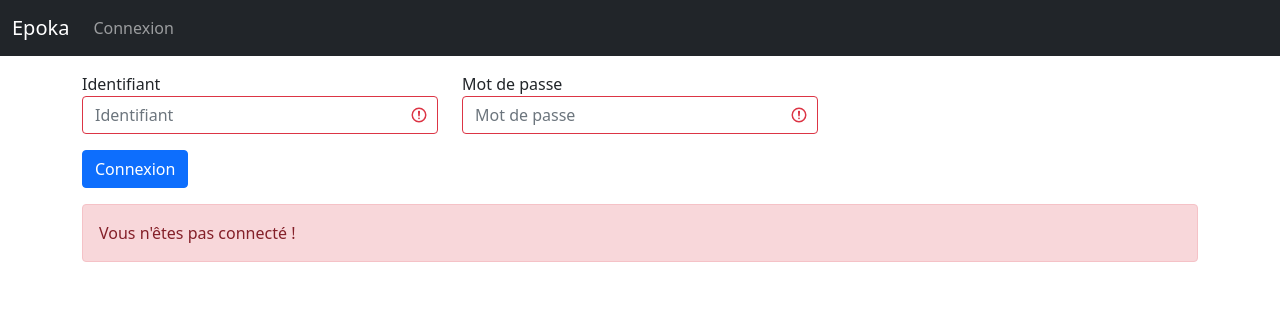
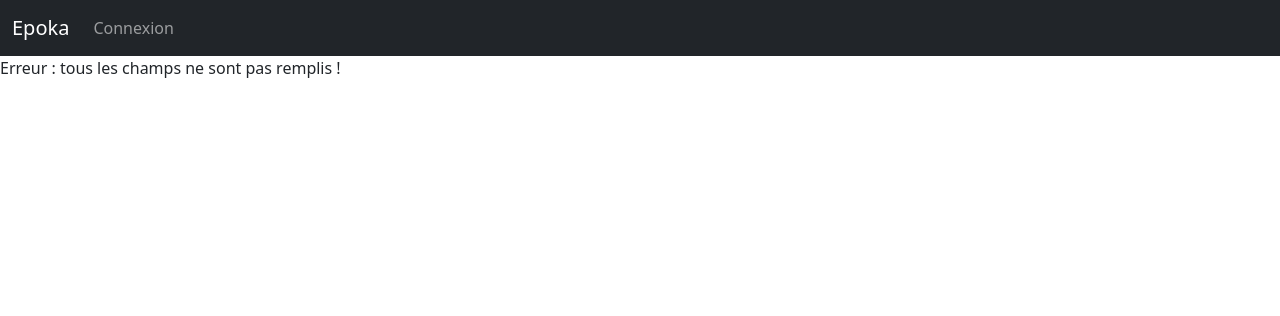
Before and after one commit to zarwax90/epoka, a PHP site: page /epoka/index.php?action=connexion in a window 1280 px wide. Shown: the top 316 px of the page. Run offline with PHP 8.4, Linux system fonts and the light colour scheme; a stand-in replaces the project's code that opens the database connection.

Commit message:
modification of the index and the navbar for the mvc

```diff
--- a/index.php
+++ b/index.php
@@ -1,46 +1,65 @@
-<!DOCTYPE html>
-<html lang="fr">
+<?php
+require('controller/controller.php');
 
-<head>
-    <meta charset="UTF-8">
-    <meta http-equiv="X-UA-Compatible" content="IE=edge">
-    <meta name="viewport" content="width=device-width, initial-scale=1.0">
-    <link rel="shortcut icon" href="images/dragon.png" />
-    <title>Identification</title>
-</head>
+if (isset($_GET['action'])) {
+    // Validation
+    if ($_GET['action'] == 'validation' and isset($_SESSION['id']) and $_SESSION['canValidate'] == 1) {
+        listValidation();
 
-<body>
-    <?php include("navbar.php"); ?>
+        // MAJ validation
+    } else if ($_GET['action'] == 'updateValidation' and isset($_SESSION['id']) and $_SESSION['canValidate'] == 1) {
+        if (!empty($_POST['valide'])) {
+            updateValidation($_POST['valide']);
+        } else {
+            echo 'Erreur : tous les champs ne sont pas remplis !';
+        }
 
-    <div class="container my-3">
+        // Payment
+    } else if ($_GET['action'] == 'payment' and isset($_SESSION['id']) and $_SESSION['canPay'] == 1) {
+        listPayment();
 
+        // MAJ payment
+    } else if ($_GET['action'] == 'updatePayment' and isset($_SESSION['id']) and $_SESSION['canPay'] == 1) {
+        if (!empty($_POST['valide'])) {
+            updatePayment($_POST['valide']);
+        } else {
+            echo 'Erreur : tous les champs ne sont pas remplis !';
+        }
 
+        // Parametre
+    } else if ($_GET['action'] == 'parametre' and isset($_SESSION['id']) and $_SESSION['canPay'] == 1) {
+        listSettings();
 
-        <?php if (isset($_SESSION['id'])) { ?>
-            <div class="alert alert-warning" role="alert">
-                Vous êtes connecté !
-            </div>
-        <?php } else { ?>
-            <form method="POST" action="php/connexion.php" class="was-validated">
-                <div class="row">
-                    <div class="form-group col-md-4 mb-3">
-                        <label for="inputPassword4">Identifiant</label>
-                        <input type="number" placeholder="Identifiant" class="form-control" id="id" name="id" min="1" required>
-                    </div>
-                    <div class="form-group col-md-4 mb-3">
-                        <label for="inputPassword4">Mot de passe</label>
-                        <input type="password" placeholder="Mot de passe" class="form-control" id="inputPassword4" name="mdp" required>
-                    </div>
-                </div>
-                <div class="mb-3">
-                    <button type="submit" class="btn btn-primary">Connexion</button>
-                </div>
-            </form>
-            <div class="alert alert-danger" role="alert">
-                Vous n'êtes pas connecté !
-            </div>
-        <?php } ?>
-    </div>
-</body>
+        // MAJ parametre
+    } else if ($_GET['action'] == 'updateSettings' and isset($_SESSION['id']) and $_SESSION['canPay'] == 1) {
+        if (!empty($_POST['inputKm']) && !empty($_POST['inputInd'])) {
+            updateSettings($_POST['inputKm'], $_POST['inputInd']);
+        } else {
+            echo 'Erreur : tous les champs ne sont pas remplis !';
+        }
 
-</html>
+        // Distance
+    } else if ($_GET['action'] == 'distance' and isset($_SESSION['id']) and $_SESSION['canPay'] == 1) {
+        if (!empty($_POST['ville1']) && !empty($_POST['ville2']) && !empty($_POST['km'])) {
+            distance($_POST['ville1'], $_POST['ville2'], $_POST['km']);
+        } else {
+            echo 'Erreur : tous les champs ne sont pas remplis !';
+        }
+
+        // Déconnexion
+    } else if ($_GET['action'] == 'deconnexion') {
+        deconnexion();
+
+        // Connexion
+    } else if ($_GET['action'] == 'connexion') {
+        if (!empty($_POST['id']) && !empty($_POST['password'])) {
+            getConnexion($_POST['id'], $_POST['password']);
+        } else {
+            echo 'Erreur : tous les champs ne sont pas remplis !';
+        }
+    } else {
+        header('Location: index.php');
+    }
+} else {
+    index();
+}
--- a/navbar.php
+++ b/navbar.php
@@ -1,6 +1,5 @@
 <?php
 session_start();
-include 'php/connexionBdd.php';
 ?>
 <!DOCTYPE html>
 <html lang="fr">
@@ -9,13 +8,14 @@ include 'php/connexionBdd.php';
     <meta charset="UTF-8">
     <meta http-equiv="X-UA-Compatible" content="IE=edge">
     <meta name="viewport" content="width=device-width, initial-scale=1.0">
+    <link rel="shortcut icon" href="public/images/dragon.png" />
     <link href="https://cdn.jsdelivr.net/npm/bootstrap@5.0.0-beta2/dist/css/bootstrap.min.css" rel="stylesheet" integrity="sha384-BmbxuPwQa2lc/FVzBcNJ7UAyJxM6wuqIj61tLrc4wSX0szH/Ev+nYRRuWlolflfl" crossorigin="anonymous">
 </head>
 
 <body>
     <nav class="navbar sticky-top navbar-expand-lg navbar-dark bg-dark">
         <div class="container-fluid ">
-            <a class="navbar-brand" href="http://localhost/epoka/">Epoka</a>
+            <a class="navbar-brand" href="index.php">Epoka</a>
             <button class="navbar-toggler" type="button" data-bs-toggle="collapse" data-bs-target="#navbarSupportedContent" aria-controls="navbarSupportedContent" aria-expanded="false" aria-label="Toggle navigation">
                 <span class="navbar-toggler-icon"></span>
             </button>
@@ -23,22 +23,22 @@ include 'php/connexionBdd.php';
                 <ul class="navbar-nav me-auto mb-2 mb-lg-0">
                     <?php if (isset($_SESSION['id']) == false) { ?>
                         <li class="nav-item">
-                            <a class="nav-link" href="http://localhost/epoka/">Connexion</a>
+                            <a class="nav-link" href="index.php">Connexion</a>
                         </li>
                         <?php }
                     if (isset($_SESSION['id']) and isset($_SESSION['surname']) and isset($_SESSION['name'])) {
                         if ($_SESSION['canValidate'] == 1) { ?>
                             <li class="nav-item">
-                                <a class="nav-link" href="http://localhost/epoka/page_php/validation.php">Validation des missions</a>
+                                <a class="nav-link" href="index.php?action=validation">Validation des missions</a>
                             </li>
                         <?php }
 
                         if ($_SESSION['canPay'] == 1) { ?>
                             <li class="nav-item active">
-                                <a class="nav-link" href="http://localhost/epoka/page_php/paiement.php">Paiement des frais</a>
+                                <a class="nav-link" href="index.php?action=payment">Paiement des frais</a>
                             </li>
                             <li class="nav-item active">
-                                <a class="nav-link" href="http://localhost/epoka/page_php/parametre.php">Paramétrage</a>
+                                <a class="nav-link" href="index.php?action=parametre">Paramétrage</a>
                             </li>
                         <?php } ?>
                     <?php } ?>
@@ -54,7 +54,7 @@ include 'php/connexionBdd.php';
                             <div class="dropdown-menu dropdown-menu-end" aria-labelledby="navbarDropdown">
                                 <a class="dropdown-item" href="http://localhost/epoka/page_php/editMdp.php">Modifier mon mot de passe</a>
                                 <div class="dropdown-divider"></div>
-                                <a class="dropdown-item" href="http://localhost/epoka/php/deconnexion.php">Se déconnecter</a>
+                                <a class="dropdown-item" href="index.php?action=deconnexion">Se déconnecter</a>
                             </div>
                         </li>
                     </ul>
```
